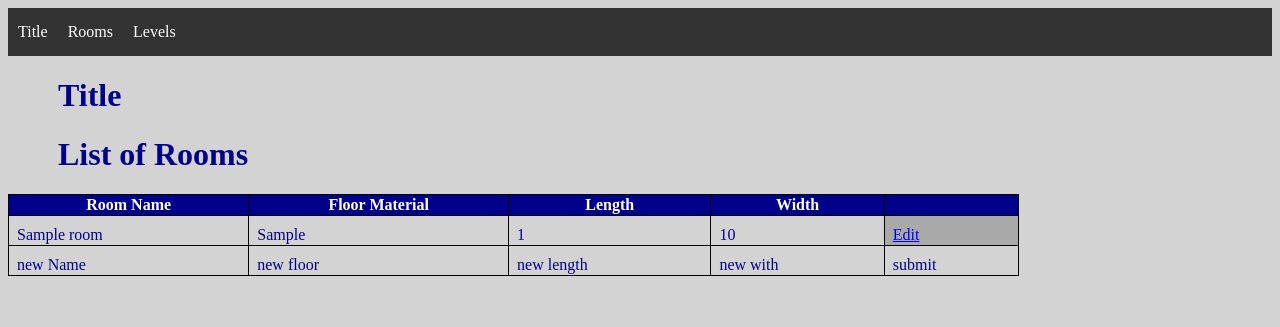
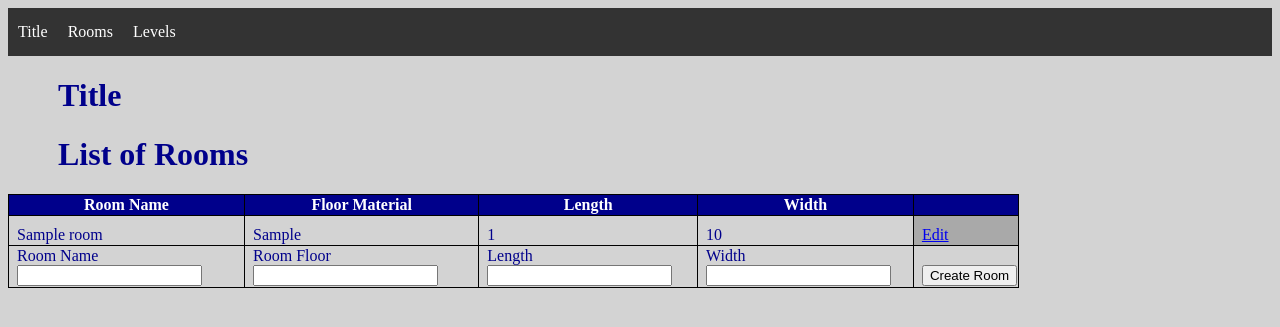
Before and after one commit to LeoKnox/dungeon_flask, a Flask app: template application/templates/rooms.html in a window 1280 px wide. Shown: the top 327 px of the page. Run offline with Flask 2, Linux system fonts and the light colour scheme; the template is opened without the code that fills it: values that come from a table or form of the project are taken from there, most other values are stand-ins (such as "Sample title", 1, 10 or a date in 2020).

Commit message:
Add files via upload

```diff
--- a/application/forms.py
+++ b/application/forms.py
@@ -6,5 +6,5 @@ class CreateRoomForm(FlaskForm):
     room_name   =   StringField("Room Name", validators=[DataRequired()])
     room_floor  =   StringField("Room Floor", validators=[DataRequired()])
     length      =   IntegerField("Length", validators=[DataRequired()])
-    Width       =   StringField("Width", validators=[DataRequired()])
+    width       =   StringField("Width", validators=[DataRequired()])
     submit      =   SubmitField("Create Room")
--- a/application/routes_dungeon.py
+++ b/application/routes_dungeon.py
@@ -1,4 +1,5 @@
 from application import app, db
+from application.forms import CreateRoomForm
 from flask import render_template, redirect
 
 #room_list = [
@@ -18,10 +19,11 @@ class Room(db.Document):
 def rooms():
     #Room(room_name="Entry", room_floor="stone1",length=5,width=5).save()
     #Room(room_name="Throne", room_floor="Royal",length=6,width=9).save()
+    form = CreateRoomForm()
 
     room_list = Room.objects.all()
 
-    return render_template("rooms.html", rooms="active", room_list=room_list)
+    return render_template("rooms.html", rooms="active", room_list=room_list, form=form)
 
 @app.route('/levels')
 def levels():
--- a/application/templates/rooms.html
+++ b/application/templates/rooms.html
@@ -29,11 +29,25 @@
         {% endfor %}
         <tr>
             <form name="create_room" action="" method="post" nonvalidate>
-                <td>new Name</td>
-                <td>new floor</td>
-                <td>new length</td>
-                <td>new with</td>
-                <td>submit</td>
+                <td>
+                    {{ form.room_name.label }}
+                    {{ form.room_name() }}
+                </td>
+                <td>
+                    {{ form.room_floor.label }}
+                    {{ form.room_floor() }}
+                </td>
+                <td>
+                    {{ form.length.label }}
+                    {{ form.length() }}
+                </td>
+                <td>
+                    {{ form.width.label }}
+                    {{ form.width() }}
+                </td>
+                <td>
+                    {{ form.submit() }}
+                </td>
             </form>
         </tr>
     </tbody>
```
